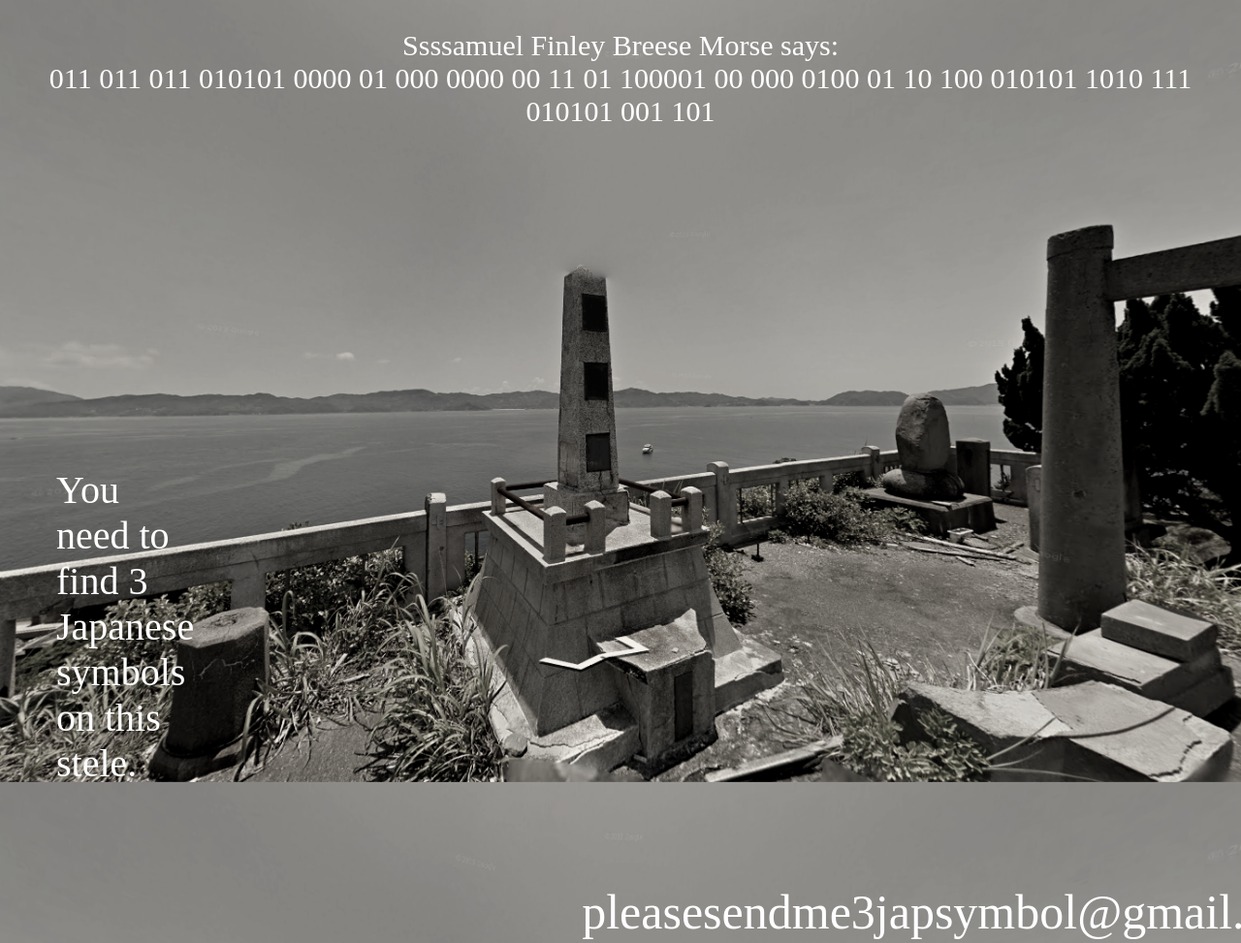
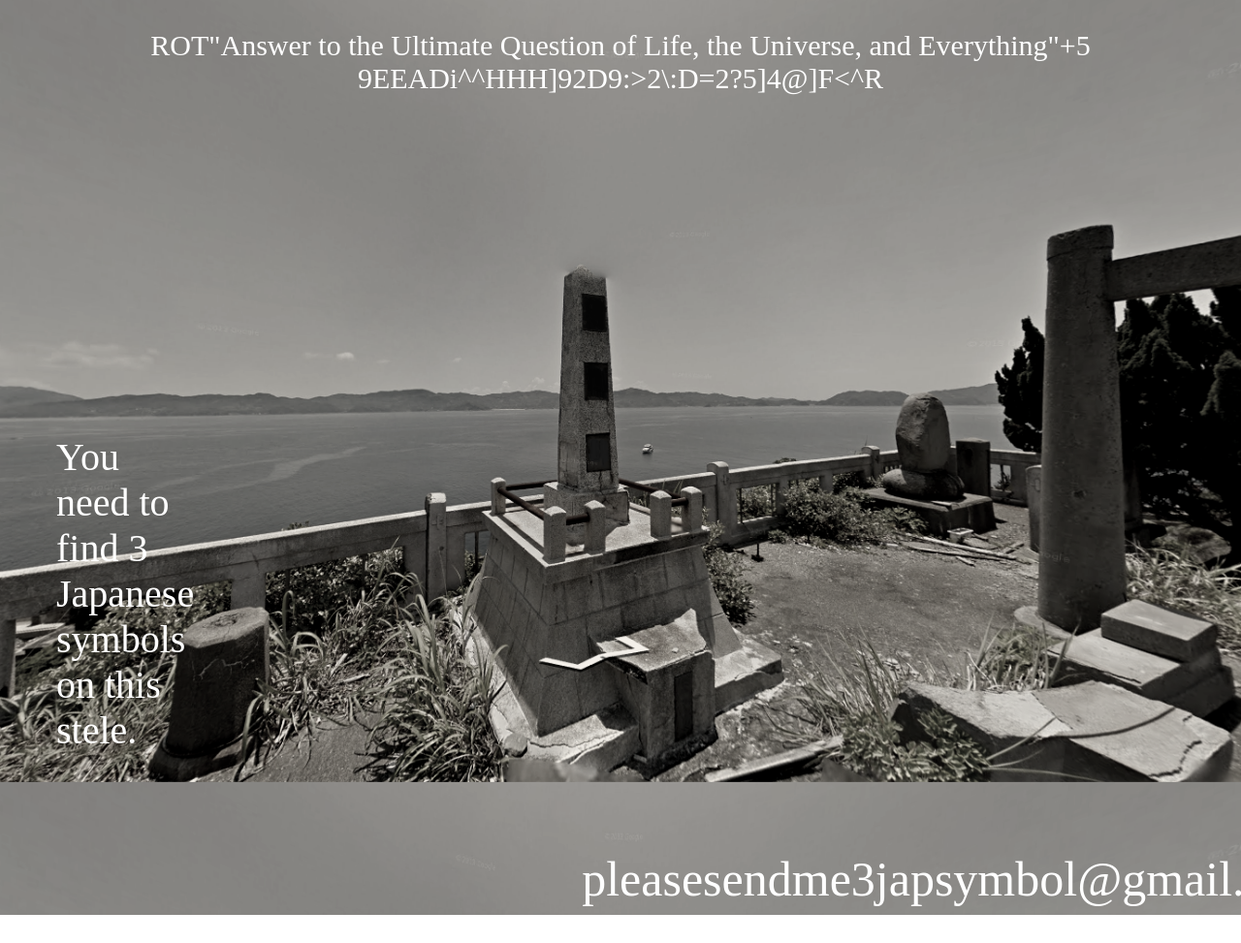
Before and after one commit to Alexgru18/stele, a plain HTML site: page index.html in a window 1280 px wide. Shown: the top 973 px of the page at 97% size. After the commit the page ends 944 px from the top, so only its background shows below. Drawn offline with Linux system fonts and the light colour scheme.

Commit message:
Update index.html

```diff
--- a/index.html
+++ b/index.html
@@ -10,9 +10,8 @@
   </head>
   <body>
     <header class="header">
-      Ssssamuel Finley Breese Morse says:<br />
-      011 011 011 010101 0000 01 000 0000 00 11 01 100001 00 000 0100 01 10 100
-      010101 1010 111 010101 001 101
+      ROT"Answer to the Ultimate Question of Life, the Universe, and Everything"+5<br />
+      9EEADi^^HHH]92D9:>2\:D=2?5]4@]F<^R
     </header>
     <main>
       <div class="container">
```
